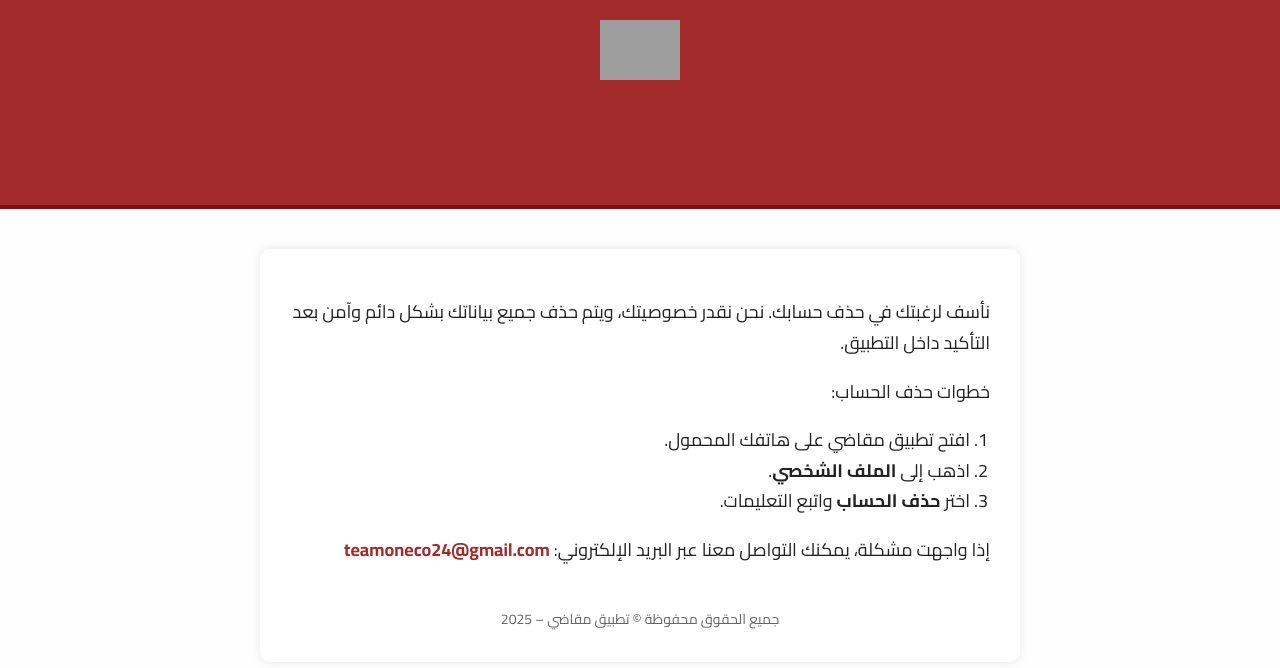
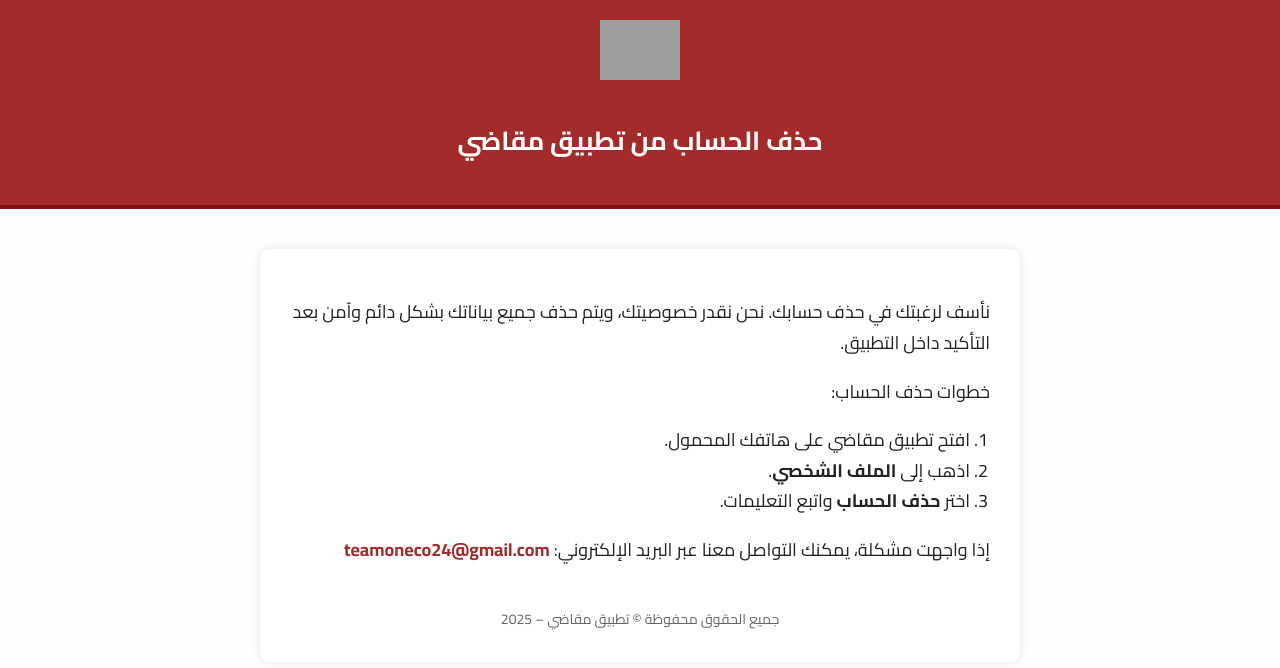
Before and after one commit to TeamOneco/delete-accountMaqathi-page, a plain HTML site: page index.html in a window 1280 px wide. Drawn offline with Linux system fonts and the light colour scheme; grey boxes are pictures that could not be loaded.

Commit message:
Update index.html

```diff
--- a/index.html
+++ b/index.html
@@ -38,7 +38,7 @@
     }
 
     h1 {
-      color: #a32b2b;
+      color: #fff;
       font-size: 26px;
       margin-bottom: 20px;
     }
```
